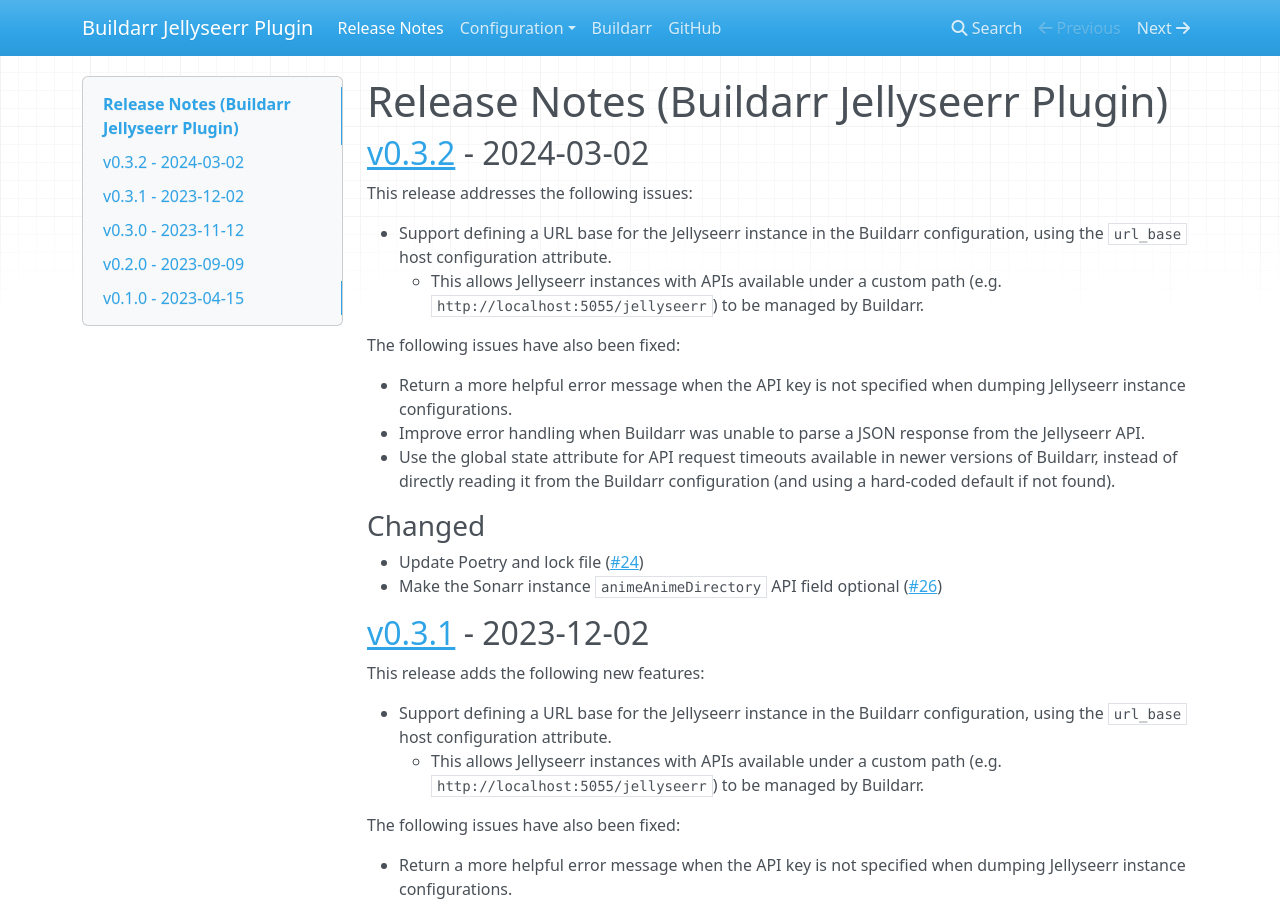
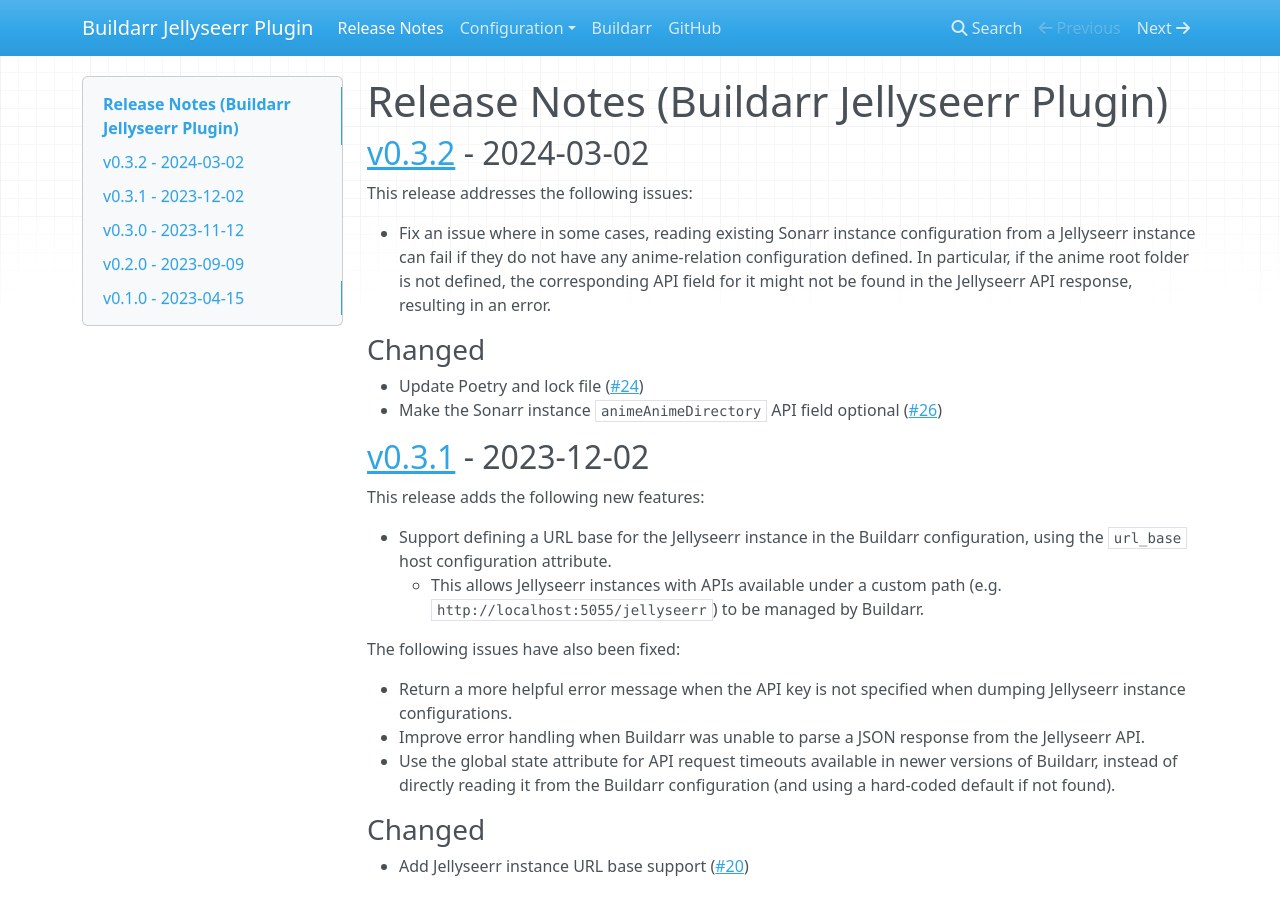
Before and after one commit to rebuildarr/buildarr-jellyseerr, an MkDocs documentation site: the page built from docs/release-notes.md, in a window 1280 px wide and 900 px high. Built offline with MkDocs 1.6.1, drawn with Linux system fonts in a browser that asks for light colours; nearby versions of some CDN libraries.

Commit message:
Fix v0.3.2 release notes (#29)
* Add actual release notes
* Remove duplicated release notes from previous release

```diff
--- a/docs/release-notes.md
+++ b/docs/release-notes.md
@@ -4,14 +4,7 @@
 
 This release addresses the following issues:
 
-* Support defining a URL base for the Jellyseerr instance in the Buildarr configuration, using the `url_base` host configuration attribute.
-    * This allows Jellyseerr instances with APIs available under a custom path (e.g. `http://localhost:5055/jellyseerr`) to be managed by Buildarr.
-
-The following issues have also been fixed:
-
-* Return a more helpful error message when the API key is not specified when dumping Jellyseerr instance configurations.
-* Improve error handling when Buildarr was unable to parse a JSON response from the Jellyseerr API.
-* Use the global state attribute for API request timeouts available in newer versions of Buildarr, instead of directly reading it from the Buildarr configuration (and using a hard-coded default if not found).
+* Fix an issue where in some cases, reading existing Sonarr instance configuration from a Jellyseerr instance can fail if they do not have any anime-relation configuration defined. In particular, if the anime root folder is not defined, the corresponding API field for it might not be found in the Jellyseerr API response, resulting in an error.
 
 ### Changed
 
```
